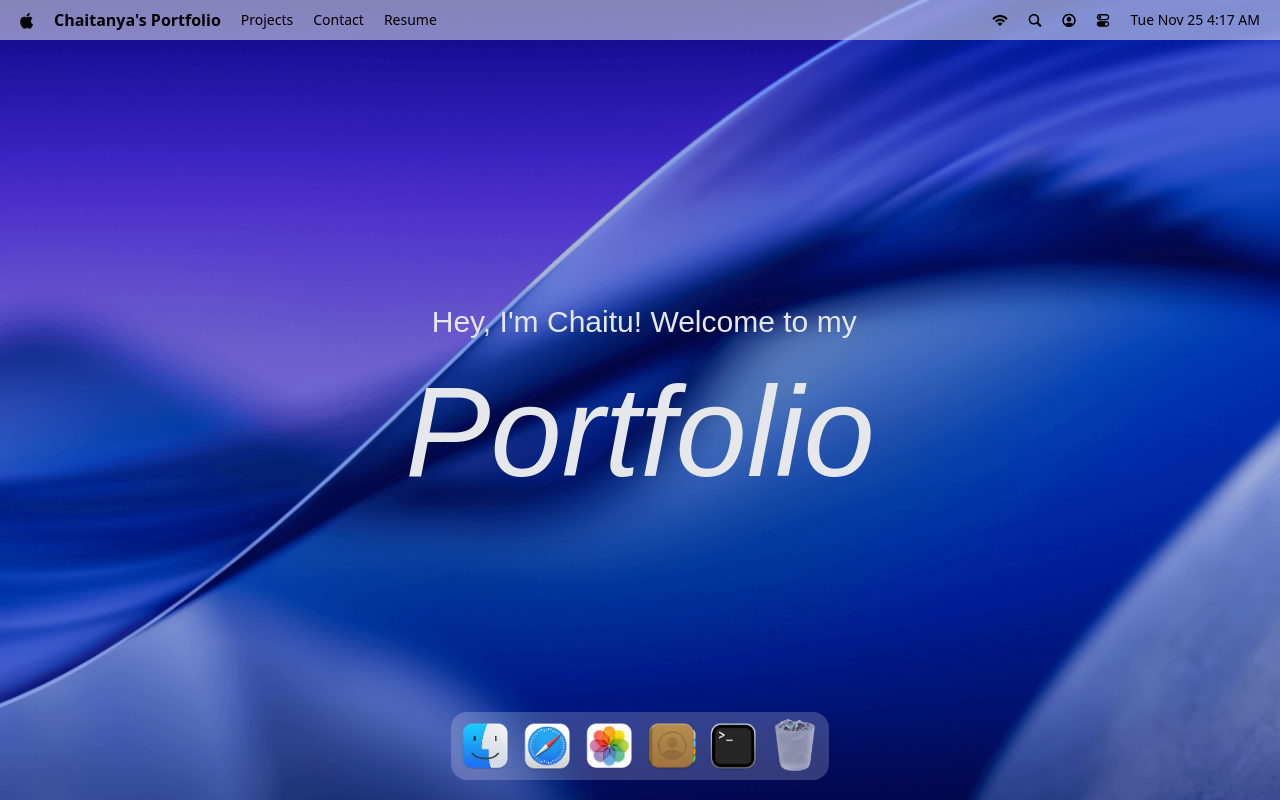
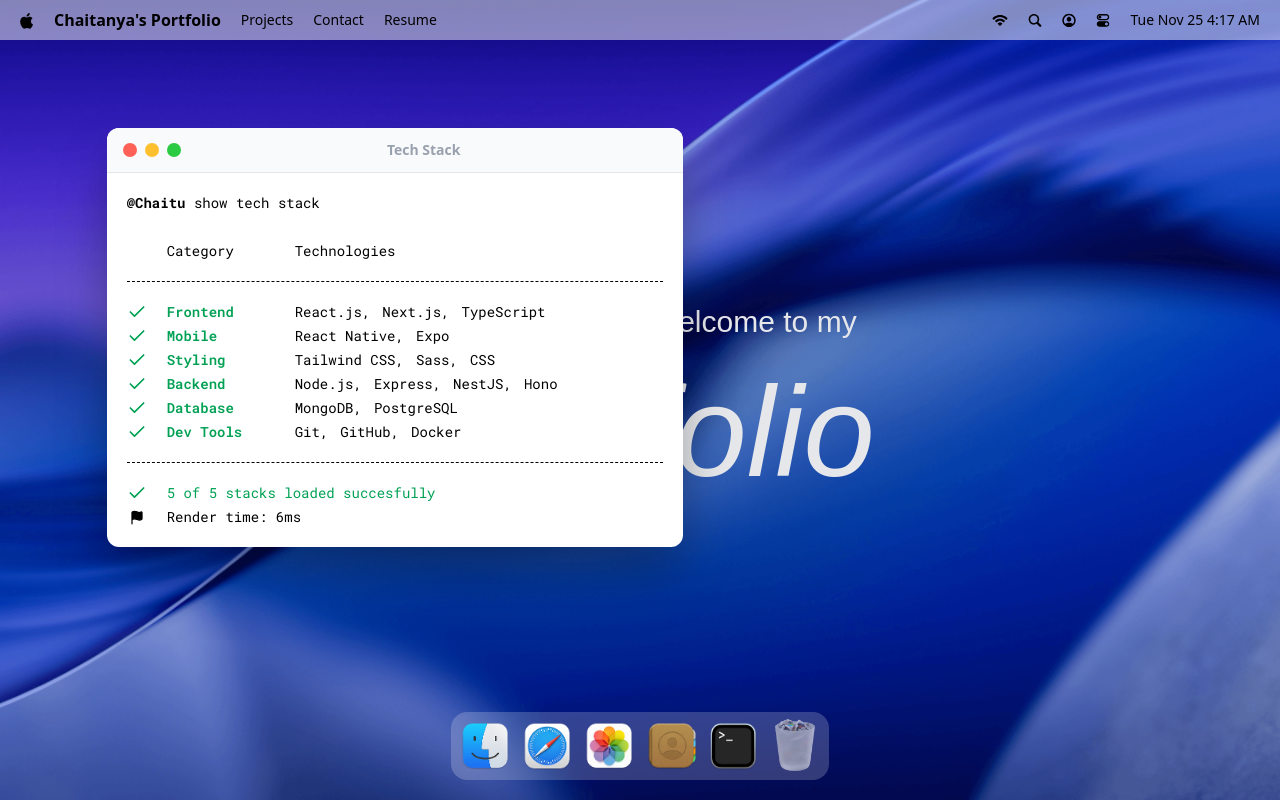
Before and after one commit to Chaitanyamanepalli/macOS, a React (Vite) app: page / in a window 1280 px wide. Both pictures are taken after a click on the button 733 px from the left and 746 px from the top of the page. Built offline with nearby package versions, Linux system fonts and the light colour scheme; a web font is replaced by a local one.

Commit message:
implement a hoc for managing window states and add the first window - terminal

```diff
--- a/src/App.jsx
+++ b/src/App.jsx
@@ -1,10 +1,20 @@
+import gsap from "gsap"
+import { Draggable } from "gsap/Draggable"
+
 import {Navbar,Welcome,Dock} from "#components"
+import { Terminal } from "#windows";
+
+gsap.registerPlugin(Draggable);
+
 const App = () => {
   return (
    <main>
     <Navbar />
     <Welcome />
     <Dock />
+
+
+    <Terminal/>
    </main>
   )
 }
--- /dev/null
+++ b/src/components/WindowControls.jsx
@@ -0,0 +1,17 @@
+import useWindowStore from "#store/window.js";
+
+const WindowControls = ({ target }) => {
+  const { closeWindow } = useWindowStore();
+
+  return <div id="window-controls">
+    <div className="close" onClick={ ()=> closeWindow(target)} />
+    <div className="minimize"  />
+    <div className="maximize"  />
+
+
+  </div>;
+
+
+};
+
+export default WindowControls;
--- a/src/components/index.js
+++ b/src/components/index.js
@@ -1,5 +1,6 @@
 import Navbar from "./Navbar.jsx"
 import Welcome from "./welcome.jsx"
 import Dock from "./Dock.jsx"
+import WindowControls from "./WindowControls.jsx"
 
-export { Navbar, Welcome,Dock }
+export { Navbar, Welcome,Dock,WindowControls }
--- /dev/null
+++ b/src/hoc/WindowWrapper.jsx
@@ -0,0 +1,55 @@
+import { useRef } from "react";
+import useWindowStore from "#store/window.js";
+import { useGSAP } from "@gsap/react";
+import gsap from "gsap";
+import { Draggable } from "gsap/Draggable";
+
+gsap.registerPlugin(Draggable);
+
+const WindowWrapper = (Component, windowKey) => {
+    const Wrapped = (props) => {
+        const { focusWindow, windows } = useWindowStore();
+        const { isOpen, zIndex } = windows[windowKey];
+        const ref = useRef(null);
+
+        useGSAP(() => {
+            const el = ref.current;
+            if (!el) return;
+
+            if (isOpen) {
+                // Pop-up animation (Windows OS style: slide up + scale + fade)
+                gsap.fromTo(el,
+                    { scale: 0.8, opacity: 0, y: 50 },
+                    { scale: 1, opacity: 1, y: 0, duration: 0.4, ease: "back.out(1.2)" }
+                );
+
+                // Make draggable
+                Draggable.create(el, {
+                    type: "x,y",
+                    onPress: () => focusWindow(windowKey), // Focus on drag start
+                    allowContextMenu: true,
+                });
+            }
+        }, [isOpen]);
+
+        if (!isOpen) return null;
+
+        return (
+            <section
+                id={windowKey}
+                ref={ref}
+                style={{ zIndex }}
+                className="window-frame"
+                onMouseDown={() => focusWindow(windowKey)}
+            >
+                <Component {...props} />
+            </section>
+        );
+    }
+    Wrapped.displayName = `WindowWrapper(${Component.displayName ||
+        Component.name || "Component"})`;
+
+    return Wrapped;
+};
+
+export default WindowWrapper;
--- /dev/null
+++ b/src/windows/Terminal.jsx
@@ -0,0 +1,65 @@
+import WindowWrapper from "#hoc/WindowWrapper.jsx";
+import { Check } from "lucide-react";
+import { Flag } from "lucide-react";
+import WindowControls from "#components/WindowControls.jsx";
+import { techStack } from "#constants/index.js";
+
+const Terminal = () => {
+    return (
+        <>
+            <div id="window-header">
+                <WindowControls target="terminal" />
+                <h2>Tech Stack</h2>
+
+            </div>
+            <div className="techstack">
+                <p>
+                    <span className="font-bold" >@Chaitu </span>
+                    show tech stack
+                </p>
+
+                <div className="label">
+                    <p className="w-32">Category</p>
+                    <p> Technologies</p>
+
+                </div>
+                <ul className="content">
+                    {techStack.map(({ category, items }) => {
+                        return (
+                            <li key={category} className="flex items-center">
+                                <Check className="check" size={20} />
+                                <h3>{category}</h3>
+                                <ul>
+                                    {items.map((item, i) =>
+                                        <li key={i}>
+                                            {item}
+                                            {i < items.length - 1 ? "," : ""}
+                                        </li>
+
+                                    )}
+                                </ul>
+                            </li>
+                        )
+                    })}
+
+                </ul>
+                <div className="footnote">
+                    <p>
+                        <Check size={20} /> 5 of 5 stacks loaded succesfully
+                    </p>
+                    <p className="text-black">
+                        <Flag size={15} fill="black" />
+                        Render time: 6ms
+
+                    </p>
+
+                </div>
+            </div>
+
+        </>
+    );
+}
+
+const TerminalWindow = WindowWrapper(Terminal, "terminal");
+
+export default TerminalWindow;
--- /dev/null
+++ b/src/windows/index.js
@@ -0,0 +1,3 @@
+import Terminal from "#windows/Terminal.jsx";
+
+export {Terminal};
--- a/vite.config.js
+++ b/vite.config.js
@@ -1,18 +1,18 @@
 import { defineConfig } from 'vite'
 import react from '@vitejs/plugin-react'
 import tailwindcss from '@tailwindcss/vite'
-import {resolve,dirname} from 'path'
-import {fileURLToPath} from 'url'
+import { resolve, dirname } from 'path'
+import { fileURLToPath } from 'url'
 
 // https://vite.dev/config/
 export default defineConfig({
-  plugins: [react(),tailwindcss()],
+  plugins: [react(), tailwindcss()],
   resolve: {
     alias: {
       '#components': resolve(dirname(fileURLToPath(import.meta.url)), 'src/components'),
       '#constants': resolve(dirname(fileURLToPath(import.meta.url)), 'src/constants'),
       '#store': resolve(dirname(fileURLToPath(import.meta.url)), 'src/store'),
-      '#hocs': resolve(dirname(fileURLToPath(import.meta.url)), 'src/hocs'),
+      '#hoc': resolve(dirname(fileURLToPath(import.meta.url)), 'src/hoc'),
       '#windows': resolve(dirname(fileURLToPath(import.meta.url)), 'src/windows'),
 
     },
```
